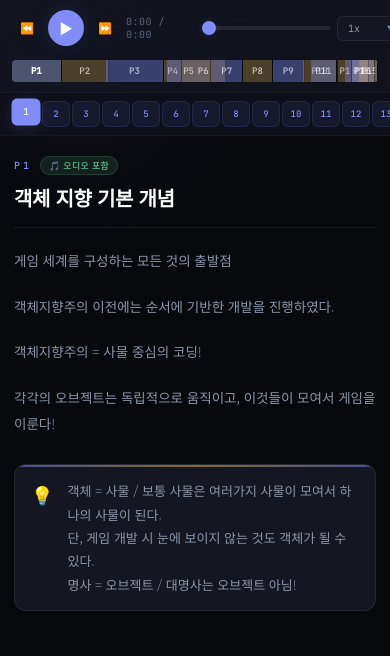
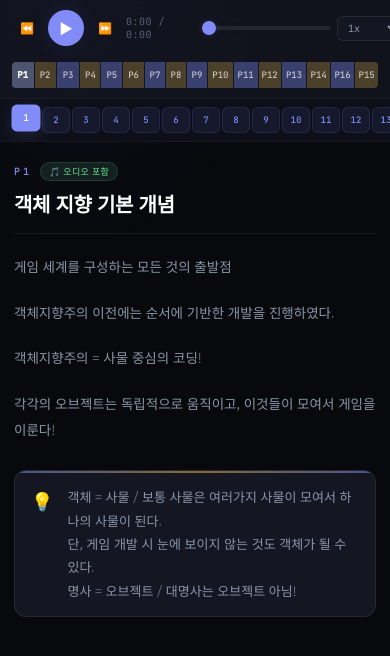
Before and after one commit to GamePlanningHub/oop-game-design, a plain HTML site: page index.html in a window 390 px wide. Drawn offline with Linux system fonts and the light colour scheme.

Commit message:
fix: audio-map flexbox 전환 — 세그먼트 겹침 해소 + 모바일 간격

```diff
--- a/index.html
+++ b/index.html
@@ -370,14 +370,16 @@ body::before {
 /* ========== 오디오 구간 맵 (재생바 아래 타임라인) ========== */
 #audio-map {
     max-width: 860px; margin: 8px auto 0;
-    height: 22px;
-    position: relative;
+    height: 26px;
+    display: flex;
+    gap: 1px;
     border-radius: 4px;
     overflow: hidden;
     background: var(--bg-elevated);
 }
 .map-segment {
-    position: absolute; top: 0; height: 100%;
+    height: 100%;
+    min-width: 20px;
     display: flex; align-items: center; justify-content: center;
     font-size: 9px; font-weight: 500;
     font-family: 'JetBrains Mono', monospace;
@@ -386,16 +388,7 @@ body::before {
     transition: filter 0.15s;
     overflow: hidden;
     white-space: nowrap;
-    border-right: 1px solid var(--bg-void);
     padding: 0 2px;
-}
-.map-segment span {
-    overflow: hidden;
-    white-space: nowrap;
-    text-overflow: clip;
-    min-width: 0;
-    max-width: 100%;
-    display: block;
 }
 .map-segment:hover {
     filter: brightness(1.3);
@@ -406,11 +399,11 @@ body::before {
     color: #fff;
     font-weight: 700;
 }
-/* 구간별 색상 (순서대로 순환) */
-.map-segment:nth-child(odd)  { background: rgba(129,140,248,0.35); }
-.map-segment:nth-child(even) { background: rgba(240,192,64,0.25); }
+/* 구간별 색상 (순서대로 순환) — gap 요소 제외 */
+.map-segment:nth-of-type(odd)  { background: rgba(129,140,248,0.35); }
+.map-segment:nth-of-type(even) { background: rgba(240,192,64,0.25); }
 .map-gap {
-    position: absolute; top: 0; height: 100%;
+    height: 100%;
     background: var(--bg-elevated);
 }
 
@@ -501,11 +494,12 @@ body::before {
 @media (max-width: 900px) {
     #index-panel { display: none; }
     #main-layout { display: block; }
+    #audio-map { margin-top: 12px; }
 }
 @media (max-width: 640px) {
     /* 오디오 바 */
     #audio-bar { padding: 10px 12px; }
-    #audio-map { margin-top: 14px; }
+    #audio-map { margin-top: 16px; }
     #audio-controls { gap: 6px; }
     #play-btn { width: 36px; height: 36px; font-size: 14px; }
     .skip-btn { width: 30px; height: 30px; font-size: 11px; }
@@ -825,20 +819,22 @@ function buildIndex() {
 function buildAudioMap() {
     const map = document.getElementById('audio-map');
     if (!map) return;
-    // 오디오 전체 길이: audioSlides의 마지막 end 또는 audio.duration
-    const totalDur = audioSlides.length > 0
-        ? Math.max(...audioSlides.map(s => s.end || 0))
-        : 1;
+    let prevEnd = 0;
     audioSlides.forEach((s, i) => {
         const slide = SLIDES[s.idx];
-        const left = (s.start / totalDur) * 100;
-        const width = ((s.end - s.start) / totalDur) * 100;
+        const duration = s.end - s.start;
+        // 시간 갭이 있으면 빈 공간 삽입
+        if (s.start > prevEnd + 1) {
+            const gap = document.createElement('div');
+            gap.className = 'map-gap';
+            gap.style.flexGrow = (s.start - prevEnd).toFixed(1);
+            map.appendChild(gap);
+        }
         const seg = document.createElement('div');
         seg.className = 'map-segment';
         seg.dataset.idx = s.idx;
-        seg.style.left = left + '%';
-        seg.style.width = width + '%';
-        seg.innerHTML = '<span>' + slide.id + '</span>';
+        seg.style.flexGrow = duration.toFixed(1);
+        seg.textContent = slide.id;
         seg.title = slide.id + ' — ' + slide.title;
         seg.onclick = () => {
             audio.currentTime = s.start;
@@ -846,6 +842,7 @@ function buildAudioMap() {
             syncSlideToTime(s.start);
         };
         map.appendChild(seg);
+        prevEnd = s.end;
     });
 }
 
```
